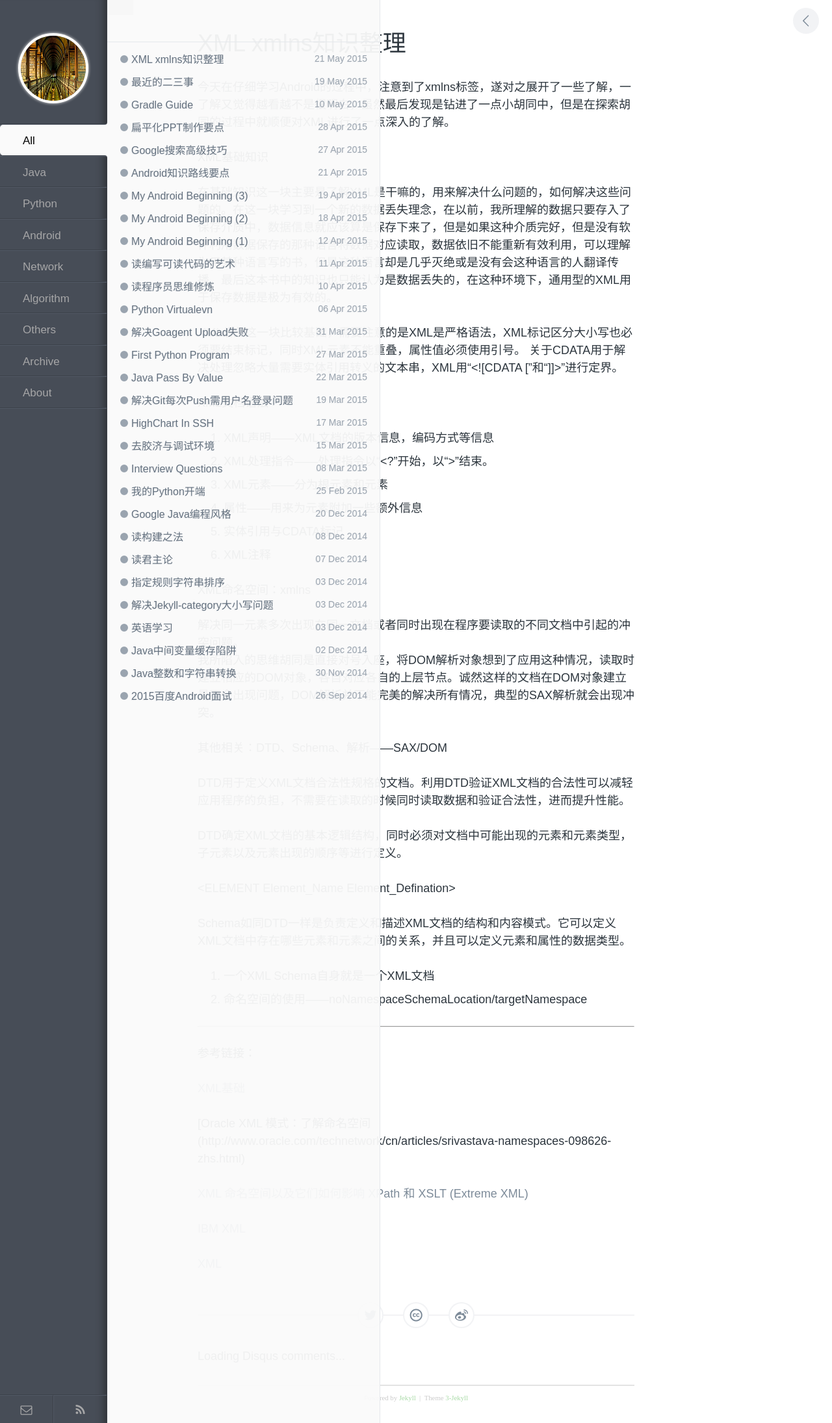
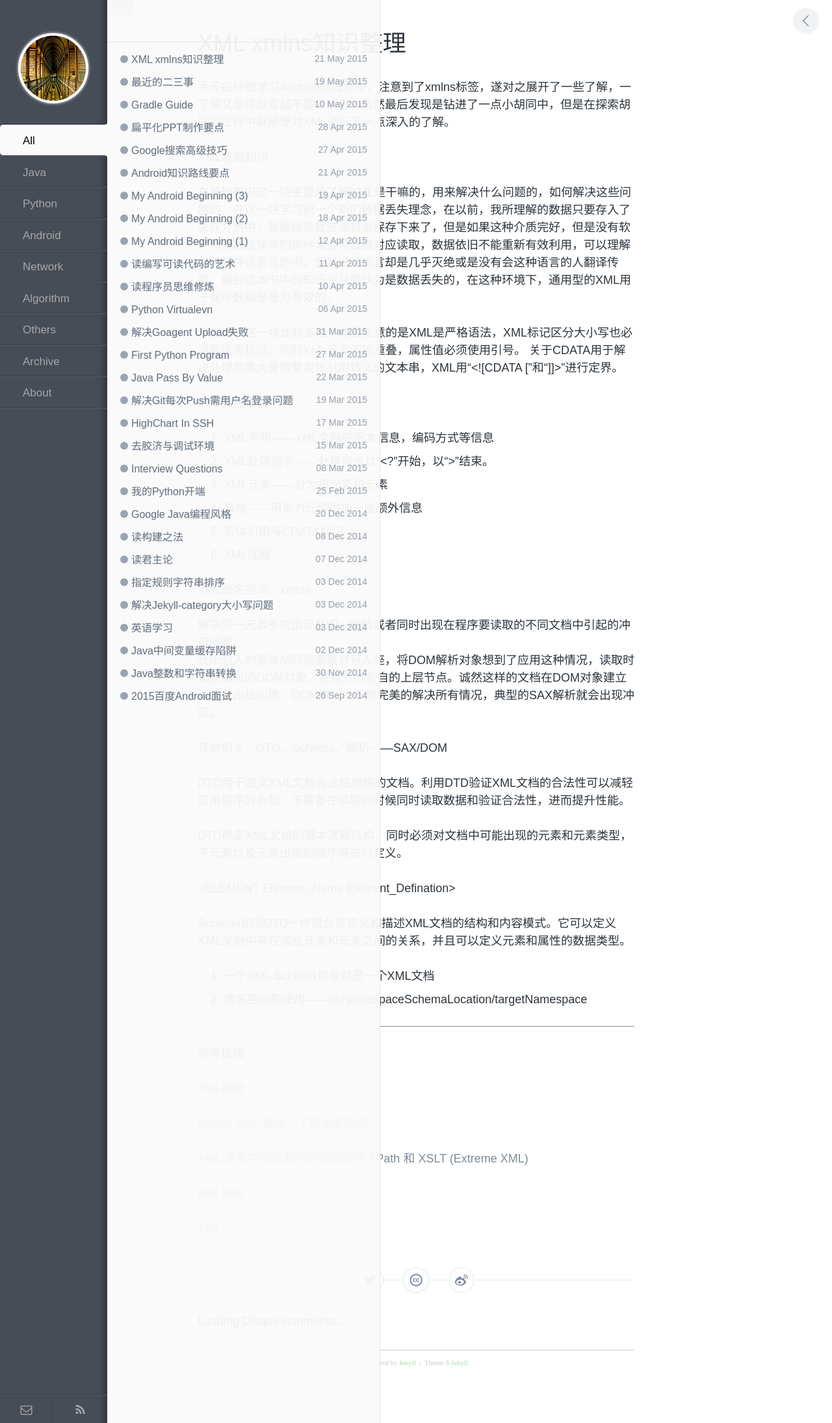
Before and after one commit to enlipan/enlipan.github.io, a Jekyll site: the page built from _posts/2015-5-21-something-XML-xmlns.md, in a window 1280 px wide. Shown: the whole page at 65% size. Built offline with Jekyll 4.4.1, drawn with Linux system fonts in a browser that asks for light colours; comment, search, counter and statistics services are not loaded.

Commit message:
Update 2015-5-21-something-XML-xmlns.md

```diff
--- a/_posts/2015-5-21-something-XML-xmlns.md
+++ b/_posts/2015-5-21-something-XML-xmlns.md
@@ -47,7 +47,7 @@ Schema如同DTD一样是负责定义和描述XML文档的结构和内容模式
 
 [XML基础](http://210.34.136.253:8488/WebProg/webchpt20.htm)
 
-[Oracle XML 模式：了解命名空间 (http://www.oracle.com/technetwork/cn/articles/srivastava-namespaces-098626-zhs.html)
+[Oracle XML 模式：了解命名空间](http://www.oracle.com/technetwork/cn/articles/srivastava-namespaces-098626-zhs.html)
 
 [XML 命名空间以及它们如何影响 XPath 和 XSLT (Extreme XML)](https://msdn.microsoft.com/zh-cn/library/ms950779.aspx)
 
```
